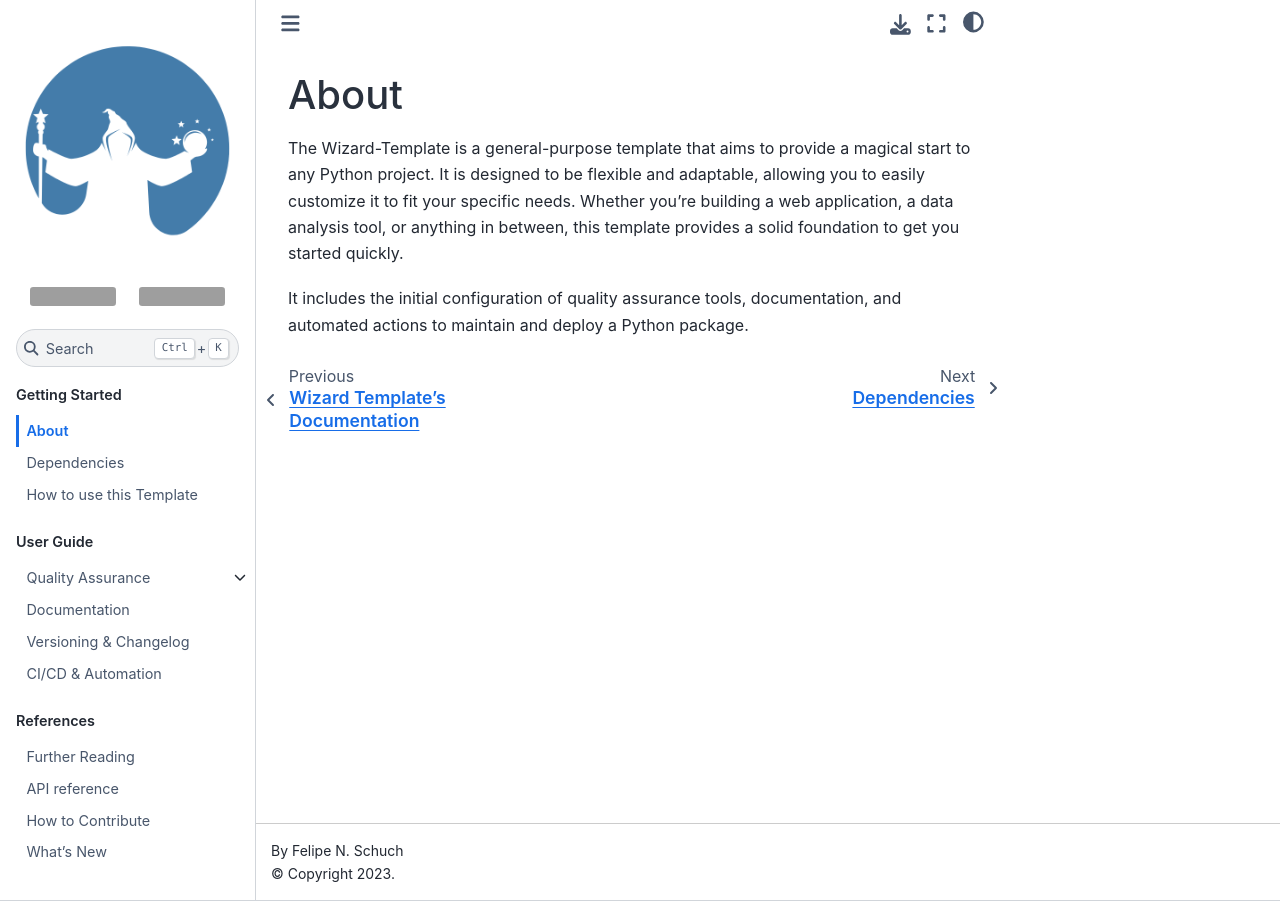
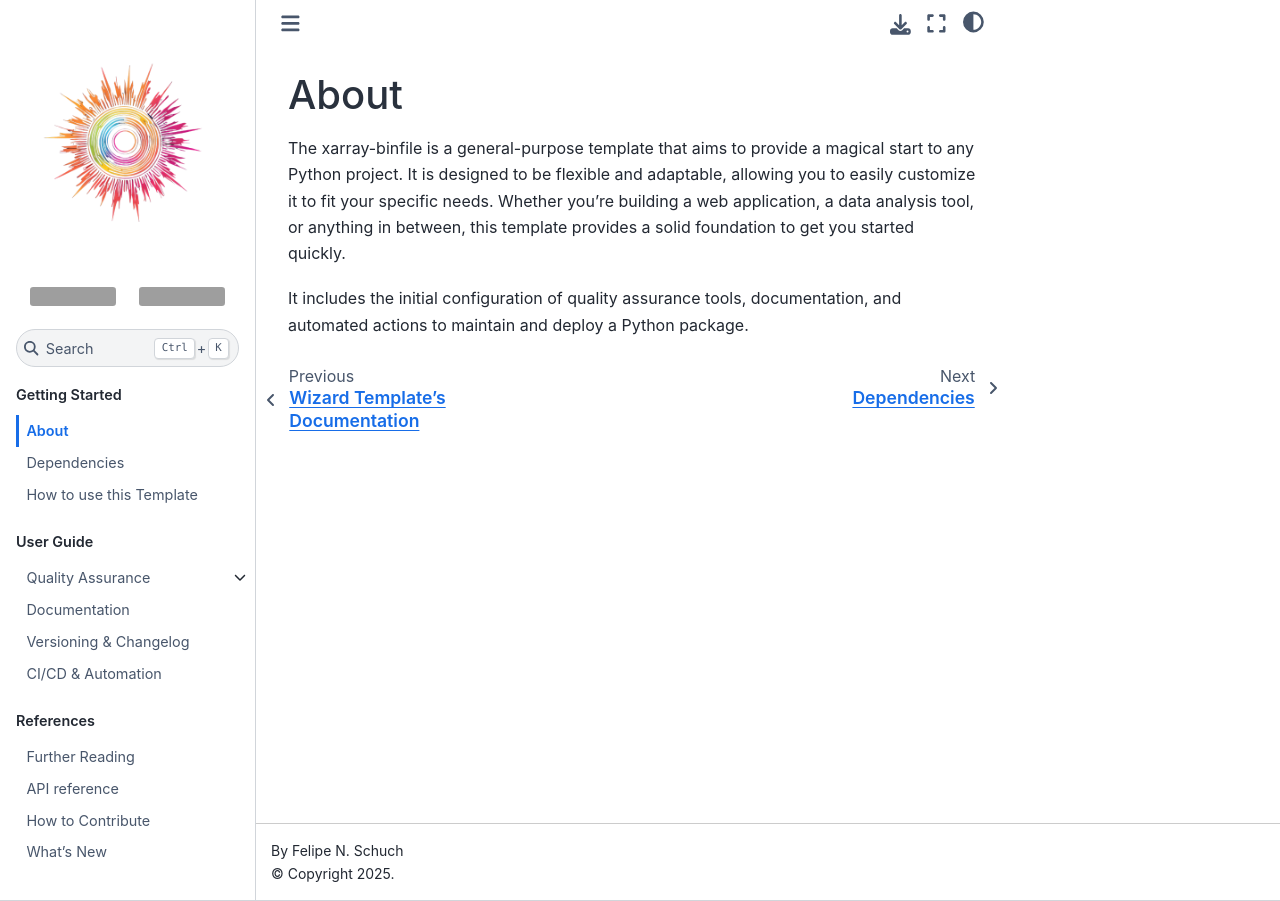
Before and after one commit to fschuch/xarray-binfile, a Jupyter Book: the page built from docs/getting-started/about.md, in a window 1280 px wide. Built offline with Jupyter Book 1.0.4 settings and Sphinx 7.4.7 and the Sphinx Book theme 1.1.4, drawn with Linux system fonts in a browser that asks for light colours; grey boxes are pictures that could not be loaded.

Commit message:
chore: update project references and copyright year

```diff
--- a/docs/_config.yml
+++ b/docs/_config.yml
@@ -3,7 +3,7 @@
 
 title: The Wizard Template for Python Projects
 author: Felipe N. Schuch
-copyright: "2023"
+copyright: "2025"
 description: A general-purpose template that aims to provide a magical start to any Python project
 logo: logo.png
 
@@ -26,7 +26,7 @@
 
 # Information about where the book exists on the web
 repository:
-  url: https://github.com/fschuch/wizard-template # Online location of your book
+  url: https://github.com/fschuch/xarray-binfile # Online location of your book
   path_to_book: docs # Optional path to your book, relative to the repository root
   branch: main # Which branch of the repository should be used when creating links (optional)
 
@@ -60,14 +60,14 @@
     html_theme_options:
       icon_links:
         # - name: "Stars"
-        #   url: "https://github.com/fschuch/wizard-template/"
-        #   icon: "https://img.shields.io/github/stars/fschuch/wizard-template?style=social"
+        #   url: "https://github.com/fschuch/xarray-binfile/"
+        #   icon: "https://img.shields.io/github/stars/fschuch/xarray-binfile?style=social"
         #   type: "url"
         - name: "Releases"
-          url: "https://github.com/fschuch/wizard-template/releases"
-          icon: "https://img.shields.io/github/v/release/fschuch/wizard-template?style=social"
+          url: "https://github.com/fschuch/xarray-binfile/releases"
+          icon: "https://img.shields.io/github/v/release/fschuch/xarray-binfile?style=social"
           type: "url"
         - name: "Use this Template"
-          url: "https://github.com/new?template_name=wizard-template&template_owner=fschuch"
+          url: "https://github.com/new?template_name=xarray-binfile&template_owner=fschuch"
           icon: "https://img.shields.io/badge/Use_this_Template-%23447CAA?style=social&logo=github"
           type: "url"
--- a/docs/getting-started/about.md
+++ b/docs/getting-started/about.md
@@ -1,6 +1,6 @@
 # About
 
-The Wizard-Template is a general-purpose template that aims to provide a magical start to any Python project.
+The xarray-binfile is a general-purpose template that aims to provide a magical start to any Python project.
 It is designed to be flexible and adaptable, allowing you to easily customize it to fit your specific needs.
 Whether you're building a web application, a data analysis tool, or anything in between, this template provides a solid foundation to get you started quickly.
 
--- a/docs/references/api-reference.rst
+++ b/docs/references/api-reference.rst
@@ -5,6 +5,6 @@
 Core
 ----
 
-.. automodule:: wizard_template.core
+.. automodule:: xarray_binfile.core
    :members:
    :show-inheritance:
```
Also changed, not shown: README.md (+2 -2 lines), docs/logo.png, 1 other file.
